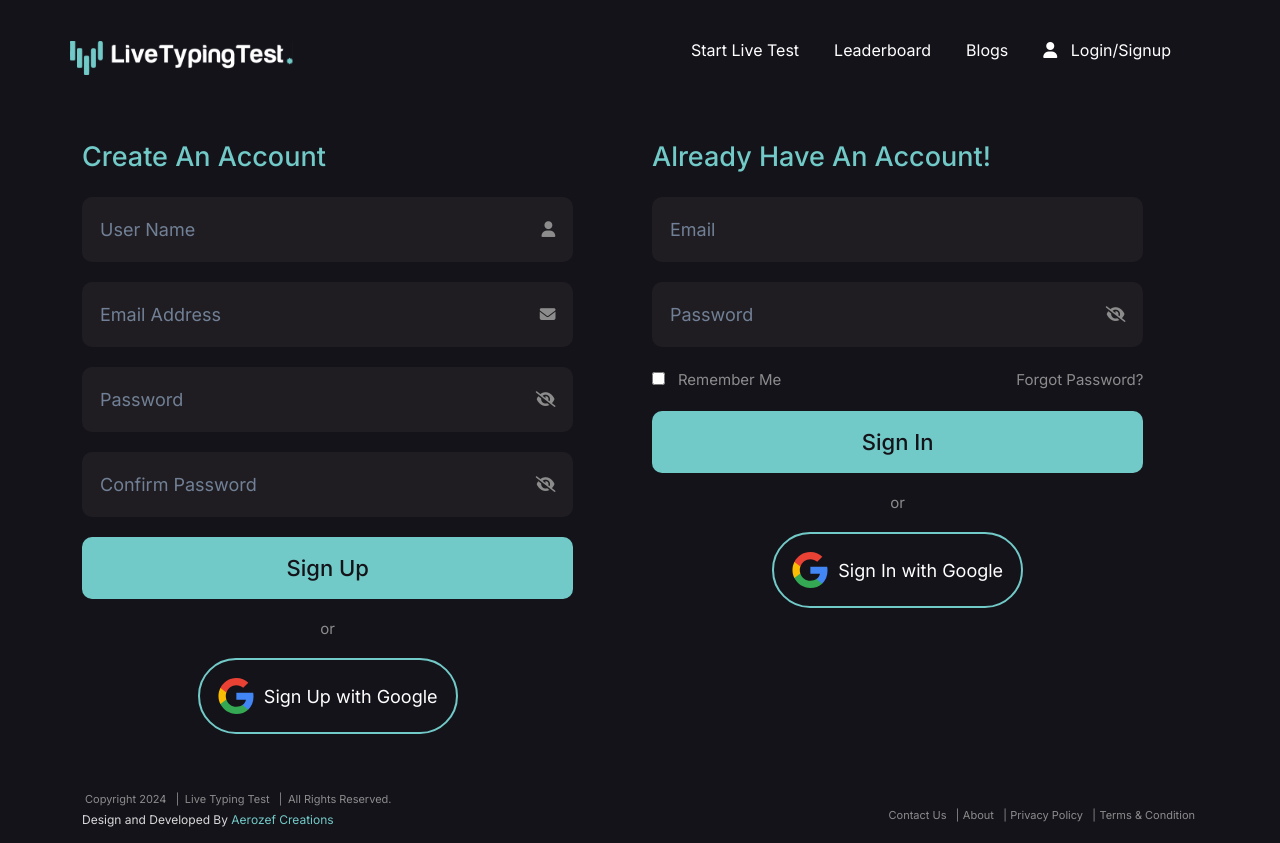
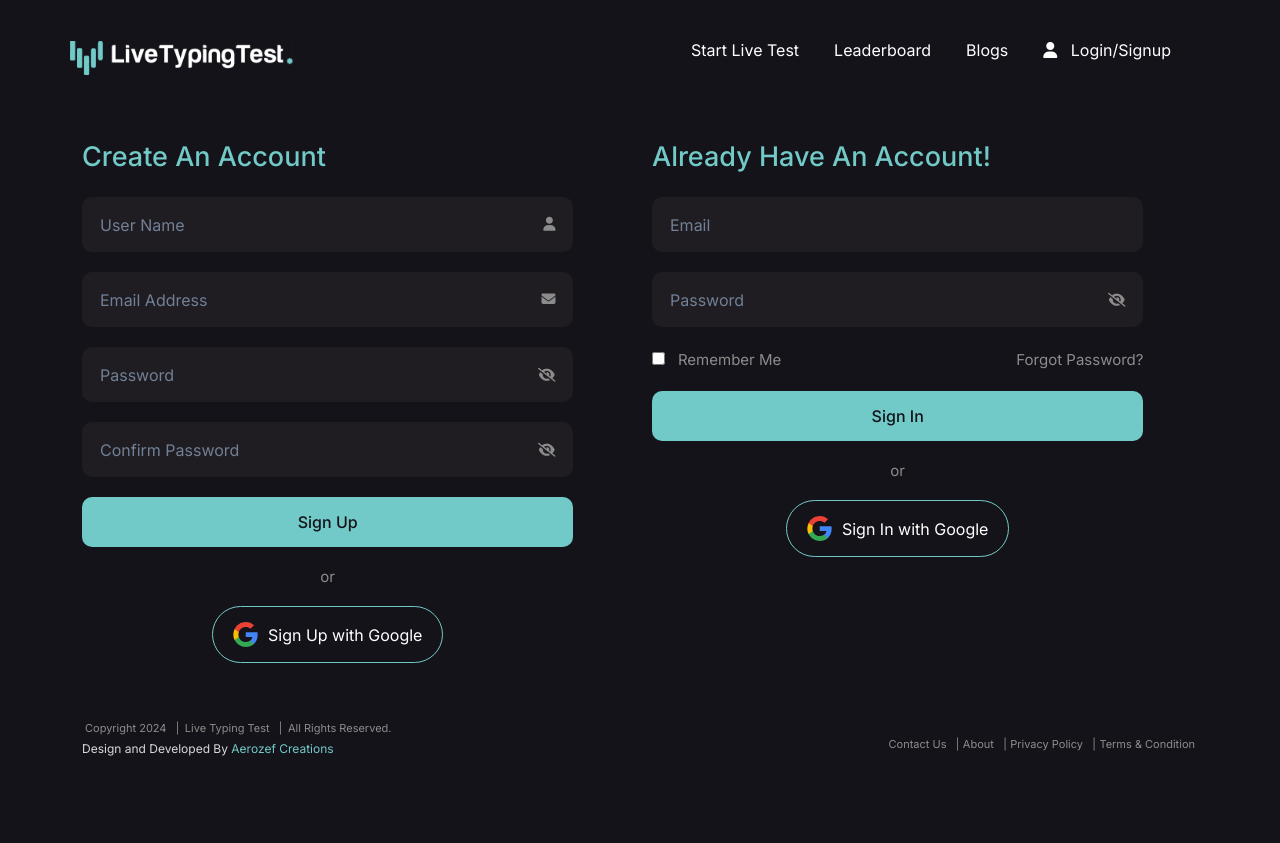
Before and after one commit to Sadiq53/typing-test, a React (Vite) app in the folder typing test front/: page /signin in a window 1280 px wide. After the commit the page ends 800 px from the top, so only its background shows below. Built offline with nearby package versions, Linux system fonts and the light colour scheme.

Commit message:
added styles

```diff
--- a/typing test front/public/assets/css/style.css
+++ b/typing test front/public/assets/css/style.css
@@ -493,13 +493,19 @@ margin: 0;
     background: #71CAC7;
     color: #15131A;
     font-family: Inter;
-    font-size: 22px;
-    font-style: normal;
-    font-weight: 500;
-    line-height: normal;
-    text-transform: capitalize;
-    padding: 18px 40px;
+    font-size: 16px;
+    font-style: normal;
+    font-weight: 500;
+    line-height: normal;
+    text-transform: capitalize;
+    padding: 15px 30px;
     text-align: center;
+}
+button.google-sign-btn img {
+    width: 25px;
+}
+.auth-input input::placeholder{
+    font-size: 16px;
 }
 
 .theme-btn.sm{
@@ -533,7 +539,7 @@ margin: 0;
     display: flex;
     flex-direction: column;
     gap: 20px;
-    padding: 20px;
+    /* padding: 20px; */
 }
 
 .stacs table th, .stacs table td{
@@ -570,6 +576,12 @@ margin: 0;
     display: flex;
     align-items: center;
     justify-content: space-evenly;
+    border: 1px solid transparent;
+    transition: 0.5s all;
+}
+.profile-stacs>a:hover .stacs.mob {
+    border: 1px solid #71cac7;
+    box-shadow: 0px 0px 20px -6px #71cac757;
 }
 .profile-stacs .stacs h4{
     color: #71CAC7;
@@ -659,12 +671,12 @@ margin: 0;
     border-radius: 10px;
     background: #1F1D21;
     width: 90%;
-    height: 65px;
+    height: 55px;
     flex-shrink: 0;
     outline: none;
     color: #FFF;
     font-family: Inter;
-    font-size: 18px;
+    font-size: 16px;
     font-style: normal;
     font-weight: 400;
     line-height: normal;
@@ -676,12 +688,12 @@ margin: 0;
 .auth-input .auth input{
     background-color: transparent;
     width: 90%;
-    height: 65px;
+    height: 55px;
     flex-shrink: 0;
     outline: none;
     color: #FFF;
     font-family: Inter;
-    font-size: 18px;
+    font-size: 16px;
     font-style: normal;
     font-weight: 400;
     line-height: normal;
@@ -704,16 +716,16 @@ margin: 0;
     justify-content: center;
     align-items: center;
     gap: 10px;
-    padding: 18px !important;
+    padding: 15px 20px !important;
     color: #FFF;
     border-radius: 50px;
     font-family: Inter;
-    font-size: 18px;
+    font-size: 16px;
     font-style: normal;
     font-weight: 400;
     line-height: normal;
     padding: 2px 20px;
-    border: 2px solid #71CAC7;
+    border: 1px solid #71CAC7;
 }
 .stats-layout{
     position: fixed;
--- a/typing test front/src/component/feature/user/feature/dashboard/UserDashBoard.jsx
+++ b/typing test front/src/component/feature/user/feature/dashboard/UserDashBoard.jsx
@@ -208,7 +208,7 @@ useEffect(() => {
       <Header />
       <section className='user-profile py-5'>
         <div className="container">
-          <div className="row align-items-center">
+          <div className="row">
             <div className="col-md-4">
               <div className="profile-layout">
                 <div className="profile-sec1">
@@ -300,13 +300,13 @@ useEffect(() => {
               <div className="profile-stacs">
                 <div className="stacs">
                   <div>
-                    <h4>Test Started</h4>
+                    <h4>Test Completed</h4>
                     <h2>{totalMatchesCompleted}</h2>
                   </div>
-                  <div>
+                  {/* <div>
                     <h4>Test Completed</h4>
                     <h2>26</h2>
-                  </div>
+                  </div> */}
                   <div>
                     <h4>Time Typing</h4>
                     <h2>{totalTimeOfMatches}</h2>
--- a/typing test front/src/component/shared/header/Header.jsx
+++ b/typing test front/src/component/shared/header/Header.jsx
@@ -17,7 +17,7 @@ const Header = () => {
                     <div className="col-md-6 col-12">
                         <div className="custom-header">
                             <div className="header">
-                                <img src="/assets/images/logo.svg" alt="Logo" />
+                                <NavLink to="/"><img src="/assets/images/logo.svg" alt="Logo" /></NavLink>
                             </div>
                             <button className="menu-toggle mob-show" onClick={toggleMenu}>
                                 <i className={`fa-solid ${isOpen ? 'fa-xmark' :'fa-bars'} fa-xl`} style={{ color: "#71cac7" }} />
```
